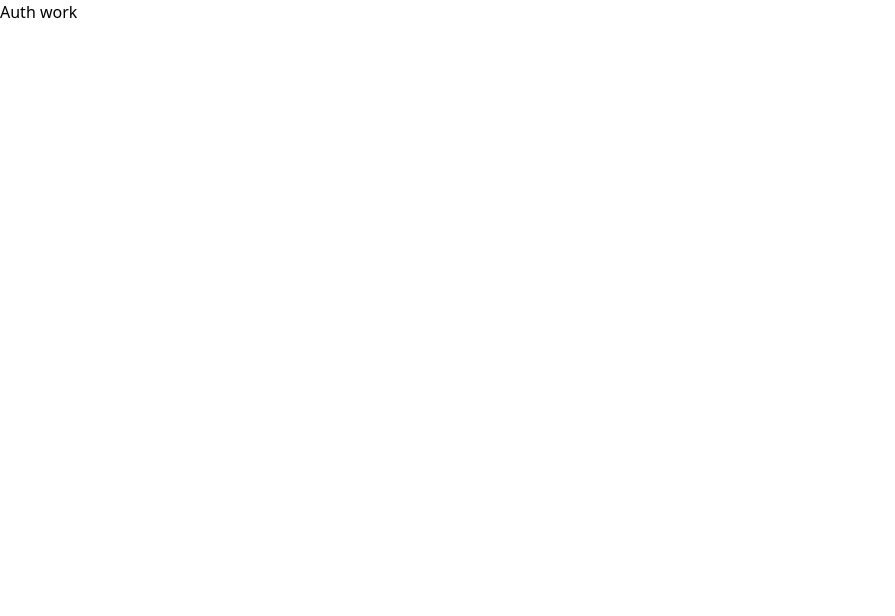
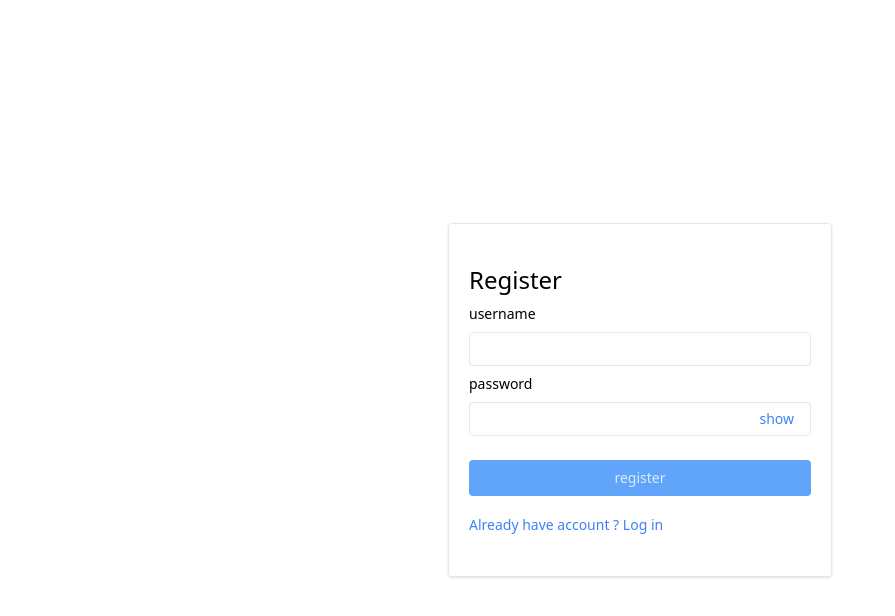
Before and after one commit to cluster05/chat-app, a Vue app: page / in a window 1280 px wide. Shown: the top 616 px of the page, without its empty margins (0-895 px from the left). Built offline with nearby package versions, Linux system fonts and the light colour scheme.

Commit message:
authanticate done

```diff
--- a/package.json
+++ b/package.json
@@ -10,6 +10,7 @@
   "dependencies": {
     "axios": "^0.27.2",
     "core-js": "^3.8.3",
+    "jwt-decode": "^3.1.2",
     "socket.io-client": "^4.5.2",
     "vue": "^3.2.13",
     "vuex": "^4.0.2"
--- a/src/App.vue
+++ b/src/App.vue
@@ -1,5 +1,5 @@
 <template>
-  <auth></auth>
+  <Auth />
 </template>
 
 <script>
@@ -7,6 +7,16 @@ import Auth from "./views/Auth.vue";
 export default {
   name: "App",
   components: { Auth },
+  data() {},
+  computed: {
+    isAuthanticate() {
+      let accessToken = localStorage.getItem("accessToken");
+      if (!accessToken) {
+        return false;
+      }
+      return true;
+    },
+  },
 };
 </script>
 
--- /dev/null
+++ b/src/service/http.js
@@ -0,0 +1,7 @@
+import axios from "axios";
+
+const instance = axios.create({
+  baseURL: "http://localhost:8000/api/v1",
+});
+
+export default instance;
--- /dev/null
+++ b/src/store/master.js
@@ -0,0 +1,34 @@
+import { createStore } from "vuex";
+import http from "@/service/http";
+
+const store = createStore({
+  state: {
+    accessToken: "",
+    isAuthanticated: false,
+  },
+  getters: {
+    isAuthanticated(state) {
+      return state.accessToken;
+    },
+  },
+  mutations: {
+    authanticate(state, payload) {
+      state.accessToken = payload.accessToken;
+      state.isAuthanticated = true;
+    },
+  },
+  actions: {
+    async authanticate({ commit }, payload) {
+      try {
+        let response = await http.post(`/o/${payload.type}`, payload.data);
+        if (response.data) {
+          commit("authanticate", { accessToken: response.data.response });
+        }
+      } catch (error) {
+        alert("error in authanticate", err);
+      }
+    },
+  },
+});
+
+export { store };
--- a/src/views/Auth.vue
+++ b/src/views/Auth.vue
@@ -1,8 +1,146 @@
-<template>Auth work</template>
+<template>
+  <div class="auth">
+    <form @submit.prevent="authanticate">
+      <h1>{{ formstate }}</h1>
+      <div class="fg">
+        <label for="username">username</label>
+        <input
+          type="text"
+          name="username"
+          id="username"
+          class="input"
+          v-model="form.username"
+        />
+      </div>
+      <div class="fg">
+        <label for="password">password</label>
+        <div class="input">
+          <input
+            :type="showPassword ? 'text' : 'password'"
+            name="password"
+            id="password"
+            v-model="form.password"
+          />
+          <span @click="showPassword = !showPassword">
+            {{ showPassword ? "hide" : "show" }}
+          </span>
+        </div>
+      </div>
+      <button type="submit">{{ formstate }}</button>
+      <div class="error">
+        <span v-for="err in form.errors" :key="err">
+          {{ err }}
+        </span>
+      </div>
+      <div class="link">
+        <span v-if="formstate == 'login'" @click="changeformstate('register')">
+          Don't have account ? Create new account
+        </span>
+        <span v-if="formstate == 'register'" @click="changeformstate('login')">
+          Already have account ? Log in
+        </span>
+      </div>
+    </form>
+  </div>
+</template>
 
 <script>
-export default {};
+const initauthstate = {
+  register: false,
+  login: false,
+};
+
+export default {
+  data() {
+    return {
+      authstate: {
+        register: true,
+        login: false,
+      },
+      showPassword: false,
+      form: {
+        username: "",
+        password: "",
+        errors: [],
+      },
+    };
+  },
+  computed: {
+    formstate() {
+      return (
+        (this.authstate.register && "register") ||
+        (this.authstate.login && "login")
+      );
+    },
+  },
+
+  methods: {
+    changeformstate(state) {
+      this.authstate = { ...initauthstate };
+      this.authstate[state] = true;
+    },
+    authanticate() {
+      let error = [];
+      if (!this.form.username) {
+        error.push("username is required field");
+      }
+      if (this.form.username.length == 0 || this.form.username.length > 15) {
+        error.push("username contain 0 to 15 character");
+      }
+      if (!this.form.password) {
+        error.push("password is required field");
+      }
+      if (this.form.password.length < 8 || this.form.password.length > 15) {
+        error.push("password contain 8 to 15 character");
+      }
+
+      if (error.length > 0) {
+        this.form.errors = error;
+        return;
+      }
+      if (error.length == 0) this.form.errors = [];
+      this.$store.dispatch("authanticate", {
+        type: this.formstate,
+        data: this.form,
+      });
+    },
+  },
+};
 </script>
 
-<style>
+<style scoped>
+.auth {
+  @apply w-screen h-screen flex justify-center items-center;
+}
+form {
+  @apply w-96 px-5 py-10 rounded border shadow;
+}
+form h1 {
+  @apply text-2xl capitalize;
+}
+.fg {
+  @apply my-2;
+}
+label {
+  @apply text-sm  block;
+}
+input {
+  @apply focus:outline-none;
+}
+.input {
+  @apply w-full my-2 py-1 px-4 rounded border flex items-center justify-between;
+}
+.input span {
+  @apply text-sm text-blue-500 cursor-pointer;
+}
+button {
+  @apply w-full my-4 py-2 text-sm text-blue-100 bg-blue-400 hover:bg-blue-500 rounded;
+}
+.link span {
+  @apply text-sm text-blue-500 cursor-pointer;
+}
+
+.error span {
+  @apply text-sm text-red-400 block;
+}
 </style>
--- a/tailwind.config.js
+++ b/tailwind.config.js
@@ -1,8 +1,7 @@
-/** @type {import('tailwindcss').Config} */
 module.exports = {
   content: [],
   theme: {
     extend: {},
   },
   plugins: [],
-}
+};
```
Also changed, not shown: src/main.js (+7 -3 lines), 1 other file (tests, documents, lock files or other folders).
